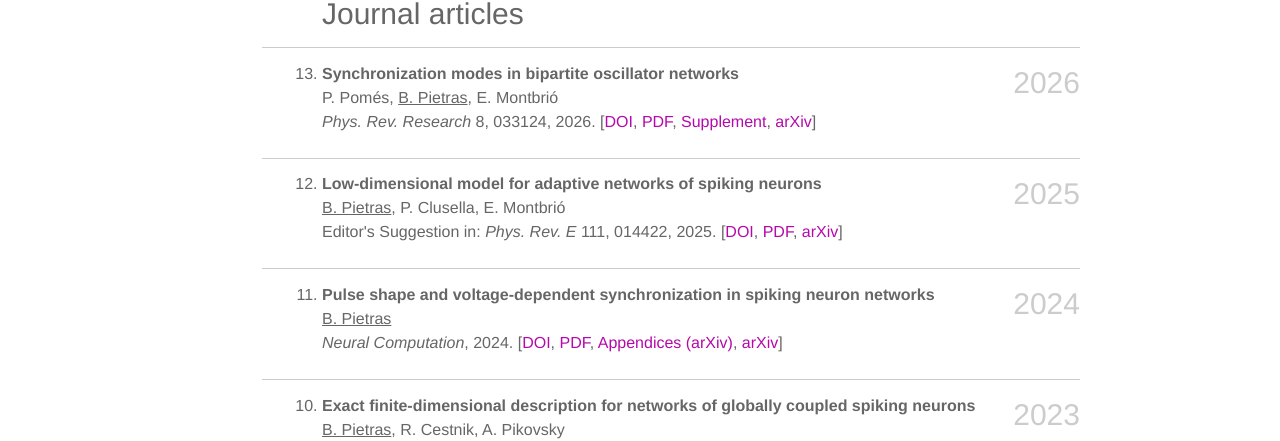
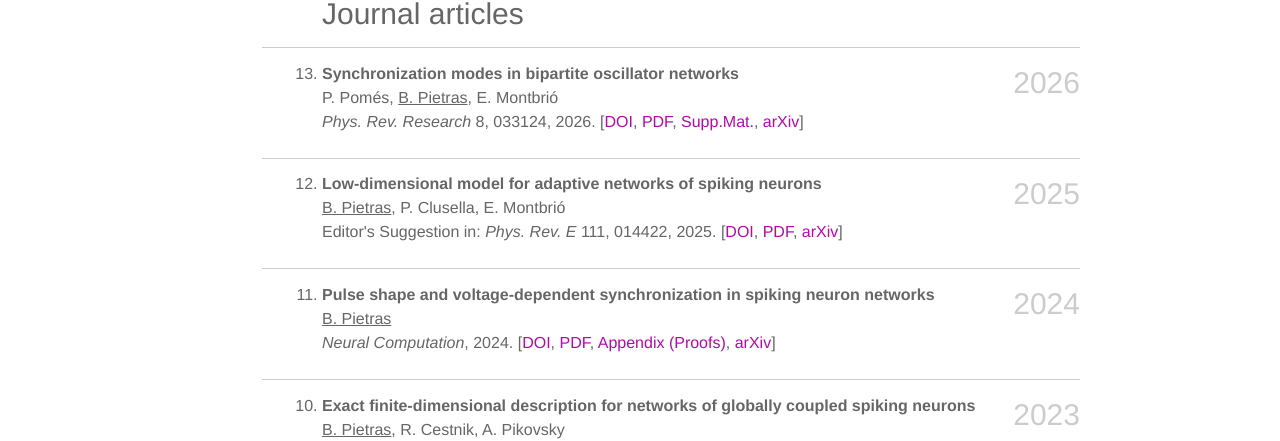
Before and after one commit to BastianPietras/bastianpietras.github.io, a Jekyll site: the page built from _pages/publications.md, in a window 1280 px wide and 900 px high. Shown: the part 420-861 px from the top of the window. Built offline with Jekyll 4.4.1, drawn with Linux system fonts in a browser that asks for light colours.

Commit message:
Update publication link labels

```diff
--- a/_pages/publications.md
+++ b/_pages/publications.md
@@ -20,7 +20,7 @@ title: publications
 
   <li> <strong>Synchronization modes in bipartite oscillator networks</strong><br/>
       P. Pom&eacute;s, <ins>B. Pietras</ins>, E. Montbri&oacute; <br/>
-      <em>Phys. Rev. Research</em> 8, 033124, 2026. [<a href="https://journals.aps.org/prresearch/abstract/10.1103/gppc-1j4z" target="_self">DOI</a>, <a href="{{ site.baseurl }}/files/2026_Pomes_Pietras_Montbrio.pdf" target="_self">PDF</a>, <a href="{{ site.baseurl }}/files/2026_Pomes_Pietras_Montbrio_Supplement.pdf" target="_self">Supplement</a>, <a href="https://arxiv.org/abs/2606.20345" target="_self">arXiv</a>]</li><br/>
+      <em>Phys. Rev. Research</em> 8, 033124, 2026. [<a href="https://journals.aps.org/prresearch/abstract/10.1103/gppc-1j4z" target="_self">DOI</a>, <a href="{{ site.baseurl }}/files/2026_Pomes_Pietras_Montbrio.pdf" target="_self">PDF</a>, <a href="{{ site.baseurl }}/files/2026_Pomes_Pietras_Montbrio_Supplement.pdf" target="_self">Supp.Mat.</a>, <a href="https://arxiv.org/abs/2606.20345" target="_self">arXiv</a>]</li><br/>
 
   <h3 class="year">2025</h3>
 
@@ -32,7 +32,7 @@ title: publications
 
   <li> <strong>Pulse shape and voltage-dependent synchronization in spiking neuron networks</strong><br/>
       <ins>B. Pietras</ins> <br/>
-      <em>Neural Computation</em>, 2024. [<a href="https://doi.org/10.1162/neco_a_01680" target="_self">DOI</a>, <a href="https://bastianpietras.github.io/files/2024_Pietras.pdf" target="_self">PDF</a>, <a href="{{ site.baseurl }}/files/2024_Pietras_Appendices_arXiv_v2.pdf" target="_self">Appendices (arXiv)</a>, <a href="https://doi.org/10.48550/arXiv.2304.09813" target="_self">arXiv</a>]</li><br/>
+      <em>Neural Computation</em>, 2024. [<a href="https://doi.org/10.1162/neco_a_01680" target="_self">DOI</a>, <a href="https://bastianpietras.github.io/files/2024_Pietras.pdf" target="_self">PDF</a>, <a href="{{ site.baseurl }}/files/2024_Pietras_Appendices_arXiv_v2.pdf" target="_self">Appendix (Proofs)</a>, <a href="https://doi.org/10.48550/arXiv.2304.09813" target="_self">arXiv</a>]</li><br/>
 
   <h3 class="year">2023</h3>
 
```
